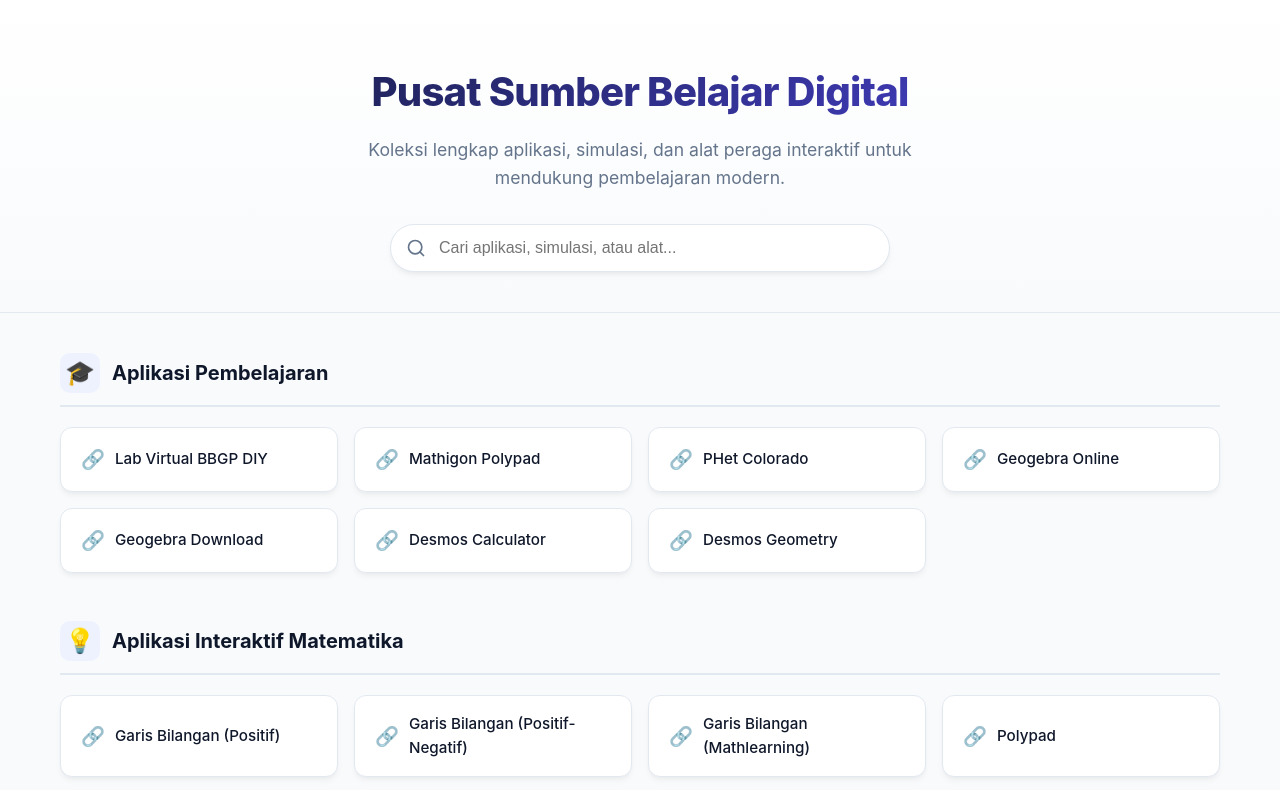
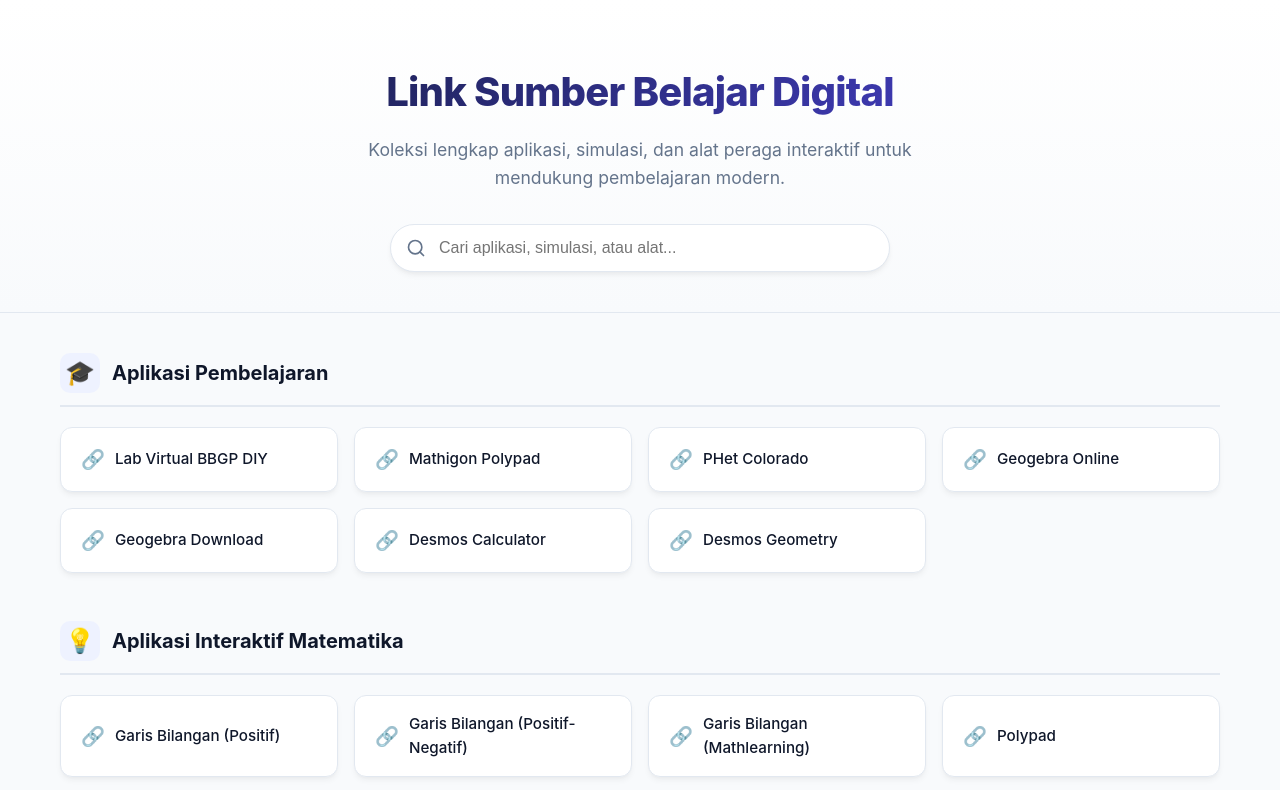
Before and after one commit to labsdigital/media, a plain HTML site: page index.html in a window 1280 px wide. Shown: the top 790 px of the page. Drawn offline with Linux system fonts and the light colour scheme.

Commit message:
Update index.html

```diff
--- a/index.html
+++ b/index.html
@@ -212,7 +212,7 @@
 <body>
 
     <header>
-        <h1>Pusat Sumber Belajar Digital</h1>
+        <h1>Link Sumber Belajar Digital</h1>
         <p>Koleksi lengkap aplikasi, simulasi, dan alat peraga interaktif untuk mendukung pembelajaran modern.</p>
         <div class="search-container">
             <svg xmlns="http://www.w3.org/2000/svg" width="20" height="20" viewBox="0 0 24 24" fill="none" stroke="currentColor" stroke-width="2" stroke-linecap="round" stroke-linejoin="round"><circle cx="11" cy="11" r="8"></circle><line x1="21" y1="21" x2="16.65" y2="16.65"></line></svg>
```
